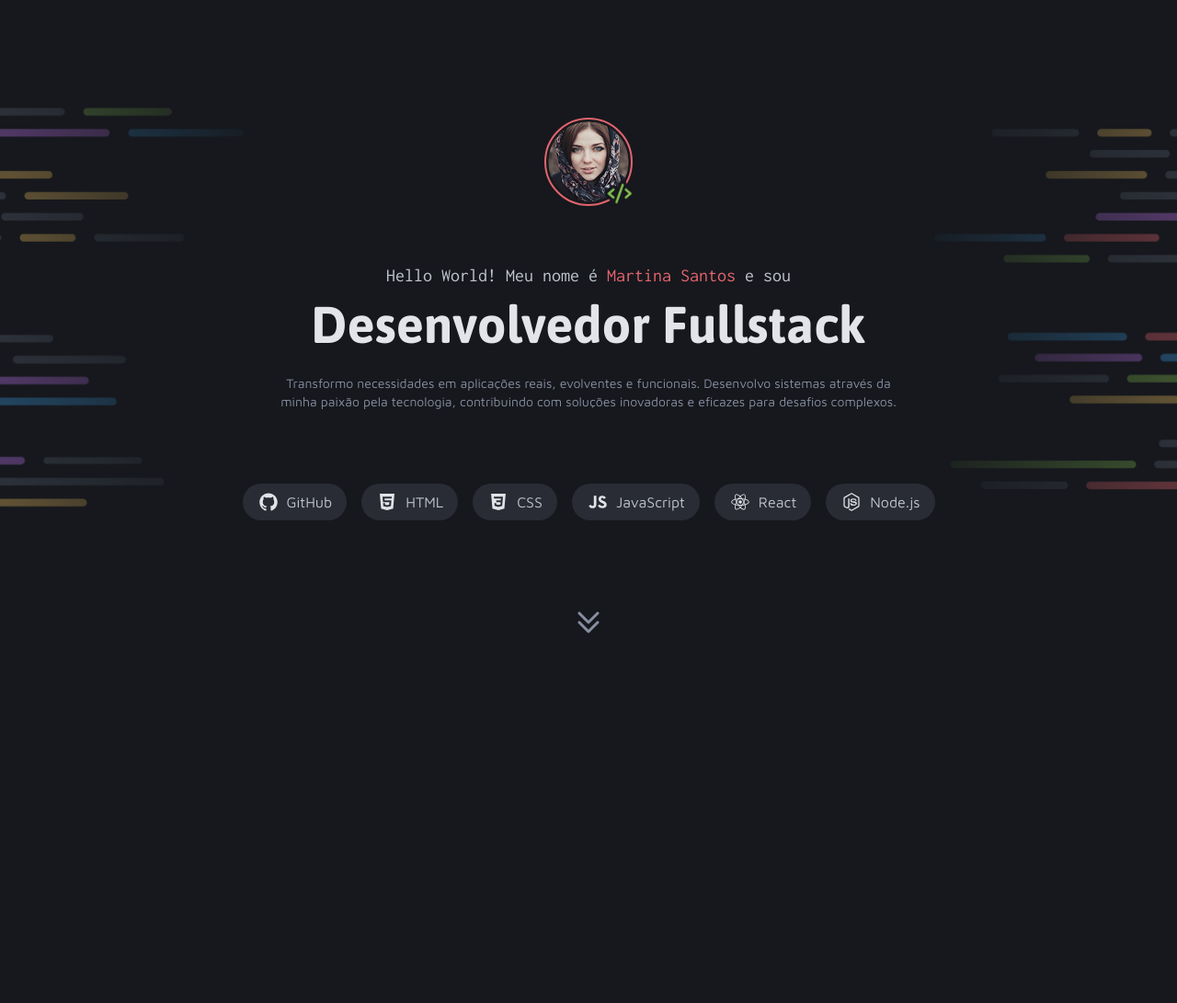
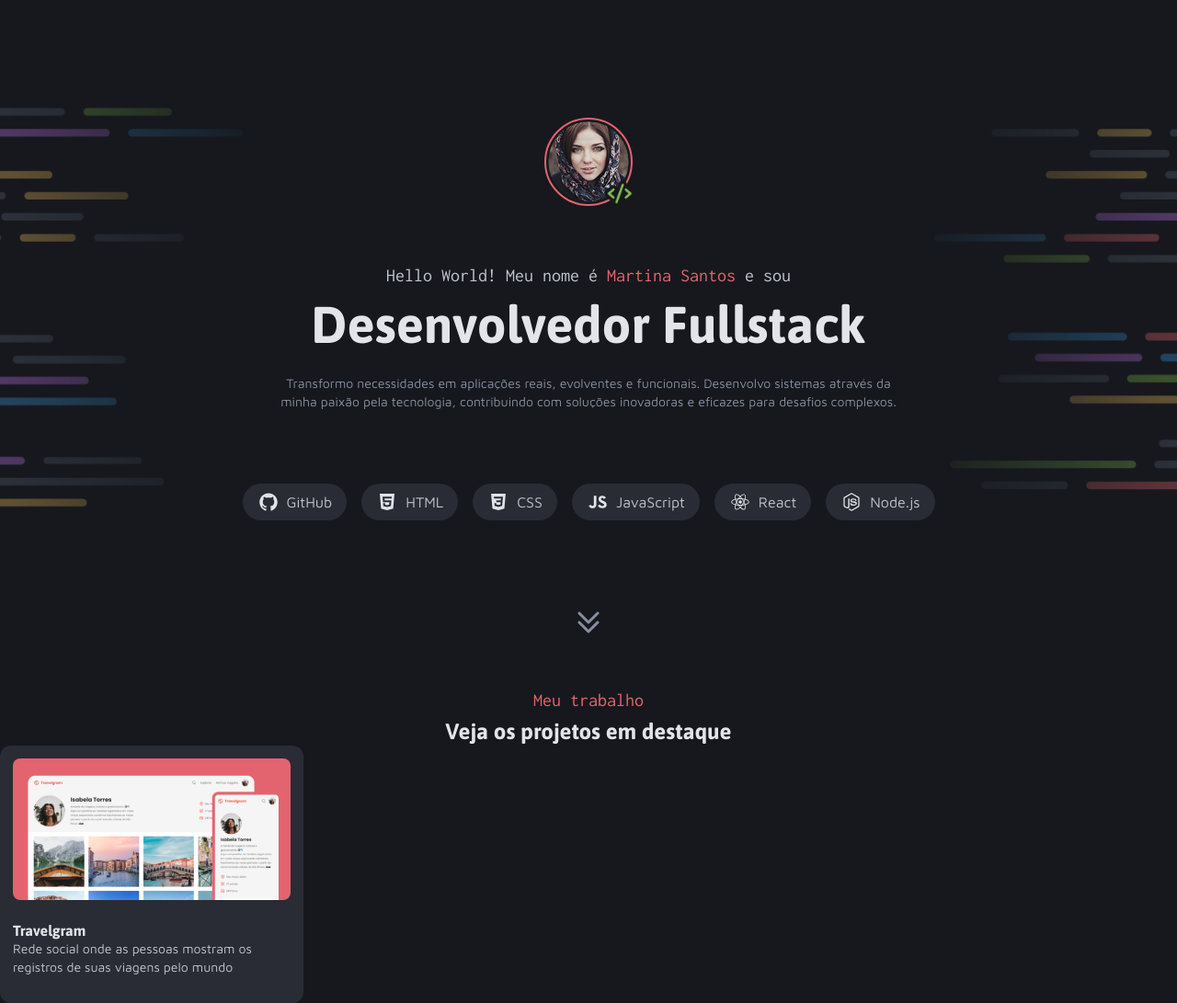
Before and after one commit to lexfernandes/Portfolio-Dev, a plain HTML site: page index.html in a window 1280 px wide. Shown: the whole page at 92% size. Before the commit the page ends 800 px from the top, so only its background shows below. Drawn offline with Linux system fonts and the light colour scheme.

Commit message:
Criando seção my work

```diff
--- a/index.html
+++ b/index.html
@@ -64,5 +64,19 @@
         alt=""
       />
     </main>
+    <section class="my-work">
+      <h2 class="red-color">Meu trabalho</h2>
+      <h3>Veja os projetos em destaque</h3>
+      <div id="works">
+        <div id="card">
+          <img src="./assets/images/Thumbnail_Project-01.png" alt="" />
+          <h4>Travelgram</h4>
+          <p>
+            Rede social onde as pessoas mostram os registros de suas viagens
+            pelo mundo
+          </p>
+        </div>
+      </div>
+    </section>
   </body>
 </html>
--- a/styles/card.css
+++ b/styles/card.css
@@ -1,11 +1,11 @@
-#card-default {
+#card {
   width: 330px;
   height: 280px;
   padding: 12px 12px;
   border-radius: 12px;
   background-color: var(--brand-base-gray-400);
   border: 2px solid transparent;
-  margin: 200px auto;
+  text-align: left;
 
   img {
     object-fit: cover;
@@ -13,11 +13,6 @@
     max-width: 100%;
     border-radius: 8px;
     margin-bottom: 20px;
-  }
-  f h3 {
-    font: var(--title-sm);
-    color: var(--brand-base-gray-100);
-    margin-bottom: 8px;
   }
   p {
     color: var(--brand-base-gray-200);
--- a/styles/global.css
+++ b/styles/global.css
@@ -57,13 +57,13 @@ h2 {
 }
 
 h3 {
-  font: var(--text-title-md);
-  color: var(--color-gray-600);
+  font: var(--title-md);
+  color: var(--brand-base-gray-100);
 }
 
 h4 {
-  font: var(--text-title-sm);
-  color: var(--color-gray-600);
+  font: var(--title-sm);
+  color: var(--brand-base-gray-100);
 }
 
 p {
@@ -75,3 +75,6 @@ a {
   color: var(--color-gray-500);
   font: var(--text-md-stroke);
 }
+.red-color {
+  color: var(--brand-primary-red);
+}
```
Also changed, not shown: components/card.html (+1 -1 lines).
